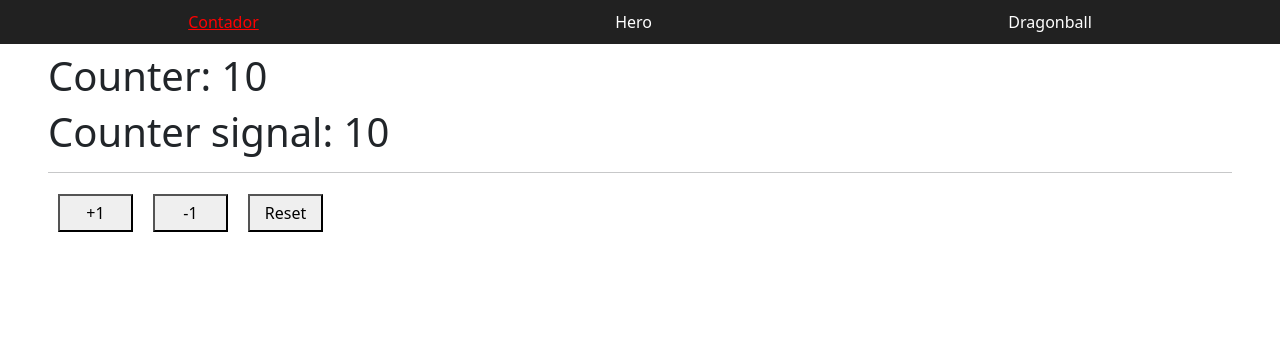
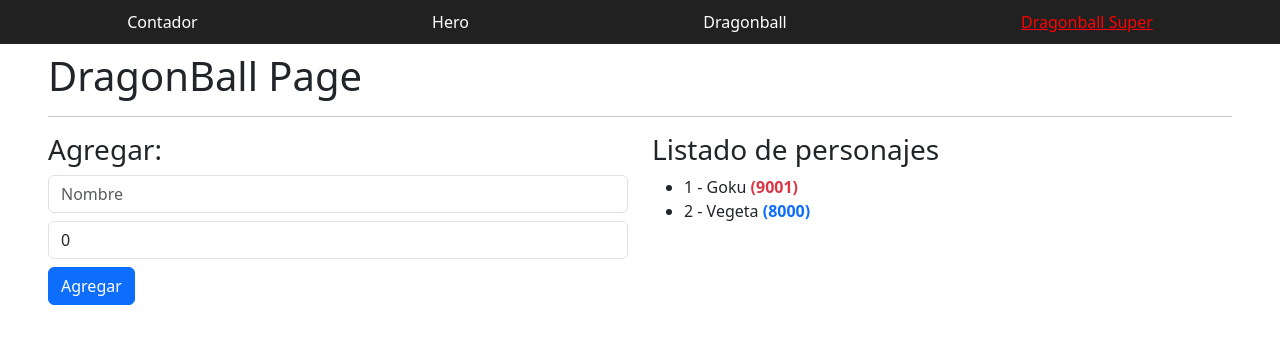
Before and after one commit to LillaDou/angular-bases, an Angular app: page /dragonball-super in a window 1280 px wide. Before the commit this address led to /. Shown: the top 344 px of the page. Built offline with nearby package versions, Linux system fonts and the light colour scheme.

Commit message:
Tarea inputs y creación de componentes

```diff
--- a/src/app/app.routes.ts
+++ b/src/app/app.routes.ts
@@ -2,6 +2,7 @@
 import { CounterPageComponent } from './pages/counter/counter-page';
 import { HeroPageComponent } from './pages/hero/hero-page';
 import { DragonballPageComponent } from './pages/dragonball/dragonball-page';
+import { DragonballSuperPageComponent } from './pages/dragonball-super/dragonball-super-page';
 
 export const routes: Routes = [
 
@@ -18,6 +19,10 @@
         component: DragonballPageComponent,
     },
     {
+        path: 'dragonball-super',
+        component: DragonballSuperPageComponent,
+    },
+    {
         path: '**',
         redirectTo: '',
         //! Si indicamos cualquier otro path en el buscador que no sea ninguno de los que tenemos aquí indicados,
--- /dev/null
+++ b/src/app/components/dragonball/character-add/character-add.html
@@ -0,0 +1,22 @@
+<h3>Agregar: {{ name() }} </h3>
+
+    <input
+        type="text"
+        class="form-control"
+        placeholder="Nombre"
+        [value]="name()"
+        (change)="name.set(txtName.value)"
+        (input)="name.set(txtName.value)"
+        #txtName
+    />
+
+    <input
+        type="number"
+        class="form-control mt-2"
+        placeholder="Poder"
+        [value]="power()"
+        (input)="power.set( +txtPower.value )"
+        #txtPower
+    />
+
+    <button (click)="addCharacter()" class="mt-2 btn btn-primary">Agregar</button>
--- /dev/null
+++ b/src/app/components/dragonball/character-add/character-add.ts
@@ -0,0 +1,35 @@
+import {  Component, signal } from '@angular/core';
+import { Character } from '../../../interfaces/character.interface';
+
+@Component({
+  selector: 'dragonball-character-add',
+  templateUrl: './character-add.html',
+})
+export class CharacterAdd {
+
+  name = signal('');
+  power = signal(0)
+
+  addCharacter() {
+    if ( !this.name() || !this.power || this.power() <= 0 ) {
+      return;
+    }
+
+    const newCharacter: Character = {
+      // id: this.characters().length + 1,
+      id: 10000,
+      name: this.name(),
+      power: this.power(),
+    };
+
+    // this.characters.update( (list) => [... list, newCharacter] );
+    console.log({newCharacter});
+    this.resetFields();
+  }
+
+  resetFields() {
+    this.name.set('');
+    this.power.set(0);
+  }
+
+}
--- /dev/null
+++ b/src/app/components/dragonball/character-list/character-list.html
@@ -0,0 +1,21 @@
+<h3>{{ listName() }}</h3>
+<ul>
+    @for (character of characters(); track character.id; let idx = $index ) {
+
+        @if ( character.power > 500 ) {
+            <li>
+                <span>{{ idx + 1 }} - {{ character.name }}</span>
+
+                <strong
+                    [class.text-danger]="character.power > 9000"
+                    [class.text-primary]="character.power < 9000"
+                > ({{ character.power }})</strong>
+
+            </li>
+        } @else {
+            <li><strong>Aquí no hay nadie</strong></li>
+        }
+
+    }
+
+</ul>
--- /dev/null
+++ b/src/app/components/dragonball/character-list/character-list.ts
@@ -0,0 +1,15 @@
+import {  Component, input } from '@angular/core';
+import type { Character } from '../../../interfaces/character.interface';
+//Si estamos importando una interfase, es mejor siempre indicarlo con un type. Así es más fácil identificarlo
+
+@Component({
+  selector: 'dragonball-character-list',
+  templateUrl: './character-list.html',
+})
+export class CharacterList {
+
+  characters = input.required<Character[]>();
+  listName = input.required<string>();
+
+
+}
--- a/src/app/components/shared/navbar/navbar.html
+++ b/src/app/components/shared/navbar/navbar.html
@@ -35,6 +35,9 @@
 
     <a [routerLink]="['/dragonball']" [routerLinkActive]=" 'active' ">Dragonball</a>
 
+    <a routerLink="/dragonball-super" routerLinkActive="active">Dragonball Super</a>
+
+
     <!-- OTROS -->
 
 </nav>
--- /dev/null
+++ b/src/app/interfaces/character.interface.ts
@@ -0,0 +1,5 @@
+export interface Character {
+  id: number;
+  name: string;
+  power: number;
+}
--- /dev/null
+++ b/src/app/pages/dragonball-super/dragonball-super-page.html
@@ -0,0 +1,22 @@
+<h1>DragonBall Page</h1>
+
+<hr>
+
+<section class="row">
+    <div class="col-12 col-sm-6">
+
+        <dragonball-character-add/>
+
+    </div>
+
+    <div class="col-12 col-sm-6">
+
+        <dragonball-character-list
+            listName="Listado de personajes"
+            [characters]="characters()"/>
+        <!-- El componente padre del character-list es el dragonball-super-page.
+         Por ello, mandamos y asignamos la señal de characters() al input.required del character-list-->
+
+    </div>
+
+</section>
--- /dev/null
+++ b/src/app/pages/dragonball-super/dragonball-super-page.ts
@@ -0,0 +1,52 @@
+import { Component, signal } from '@angular/core';
+import { CharacterList } from '../../components/dragonball/character-list/character-list';
+import { CharacterAdd } from "../../components/dragonball/character-add/character-add";
+
+
+interface Character {
+  id: number;
+  name: string;
+  power: number;
+}
+
+
+@Component({
+  templateUrl: './dragonball-super-page.html',
+  selector: 'dragonball-super',
+  imports: [
+    CharacterList,
+    CharacterAdd
+]
+})
+export class DragonballSuperPageComponent {
+
+  name = signal('');
+  power = signal(0);
+
+  characters = signal<Character[]>( [
+    { id: 1, name: 'Goku', power: 9001 },
+    { id: 2, name: 'Vegeta', power: 8000 },
+  ] );
+
+  addCharacter() {
+    if ( !this.name() || !this.power || this.power() <= 0 ) {
+      return;
+    }
+
+    const newCharacter: Character = {
+      // id: this.characters().length + 1,
+      id: 10000,
+      name: this.name(),
+      power: this.power(),
+    };
+
+    // this.characters.update( (list) => [... list, newCharacter] );
+    console.log({newCharacter});
+    this.resetFields();
+  }
+
+  resetFields() {
+    this.name.set('');
+    this.power.set(0);
+  }
+}
--- a/src/app/pages/dragonball/dragonball-page.html
+++ b/src/app/pages/dragonball/dragonball-page.html
@@ -23,7 +23,6 @@
          que se escriba en la caja de texto será reflejada en pantalla inmediatamente -->
         <!-- El #txtName es una referencia local.  -->
 
-        <h3>{{ power()}}</h3>
         <input
             type="number"
             class="form-control mt-2"
--- a/src/app/pages/dragonball/dragonball-page.ts
+++ b/src/app/pages/dragonball/dragonball-page.ts
@@ -15,15 +15,15 @@
   })
 export class DragonballPageComponent {
 
-  name = signal('Gohan');
-  power = signal(100);
+  name = signal('');
+  power = signal(0);
 
 //La señal es de tipo Character con un arreglo
   characters = signal<Character[]>( [
     { id: 1, name: 'Goku', power: 9001 },
-    { id: 2, name: 'Vegeta', power: 8000 },
-    { id: 3, name: 'Piccolo', power: 3000 },
-    { id: 4, name: 'Yamcha', power: 500 },
+    // { id: 2, name: 'Vegeta', power: 8000 },
+    // { id: 3, name: 'Piccolo', power: 3000 },
+    // { id: 4, name: 'Yamcha', power: 500 },
 
   ] );
 
```
